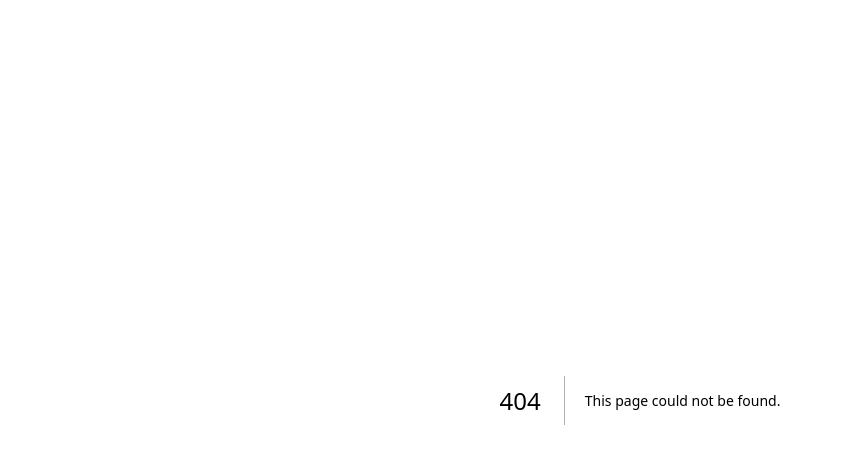
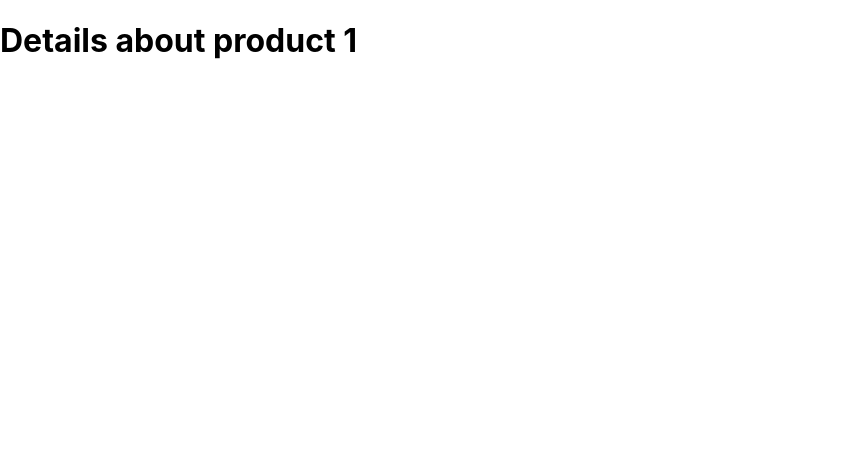
Before and after one commit to sahatilfat/Next-JS-12, a Next.js app: page /product/1 in a window 1280 px wide. Before the commit this address had no page. Shown: the top 464 px of the page, without its empty margins (0-841 px from the left). Built offline with nearby package versions, Linux system fonts and the light colour scheme.

Commit message:
Dynamic Routes

```diff
--- /dev/null
+++ b/pages/product/[productId].js
@@ -0,0 +1,13 @@
+import { useRouter } from "next/router";
+
+function ProductDetail() {
+  const router = useRouter();
+  const productId = router.query.productId;
+  return (
+    <>
+      <h1>Details about product {productId}</h1>
+    </>
+  );
+}
+
+export default ProductDetail;
--- /dev/null
+++ b/pages/product/sweater.js
@@ -0,0 +1,5 @@
+function Sweater() {
+  return <h1>Landing page for sweater</h1>;
+}
+
+export default Sweater;
```
Also changed, not shown: pages/product/index.js (added, +11 -0 lines).
